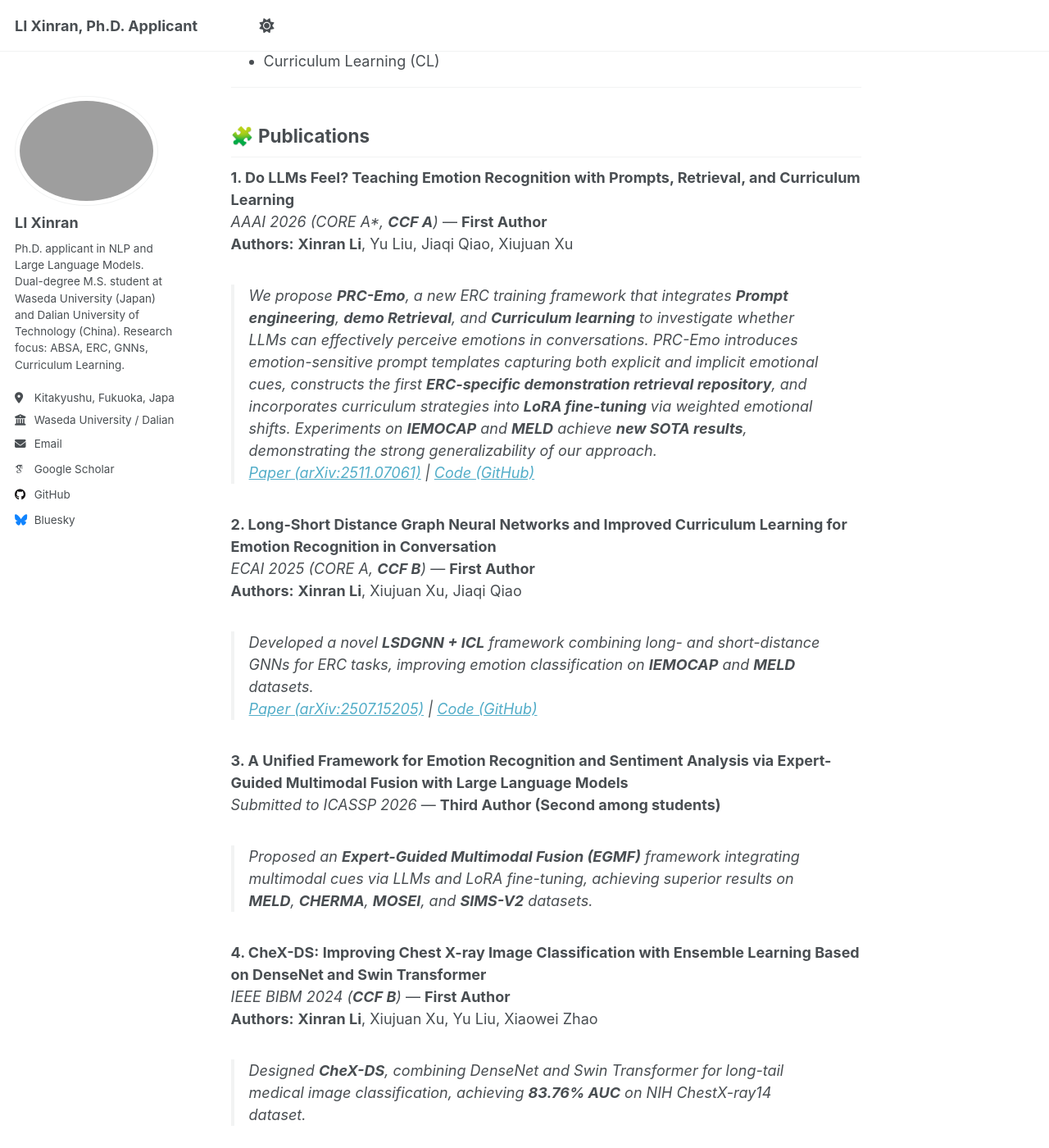
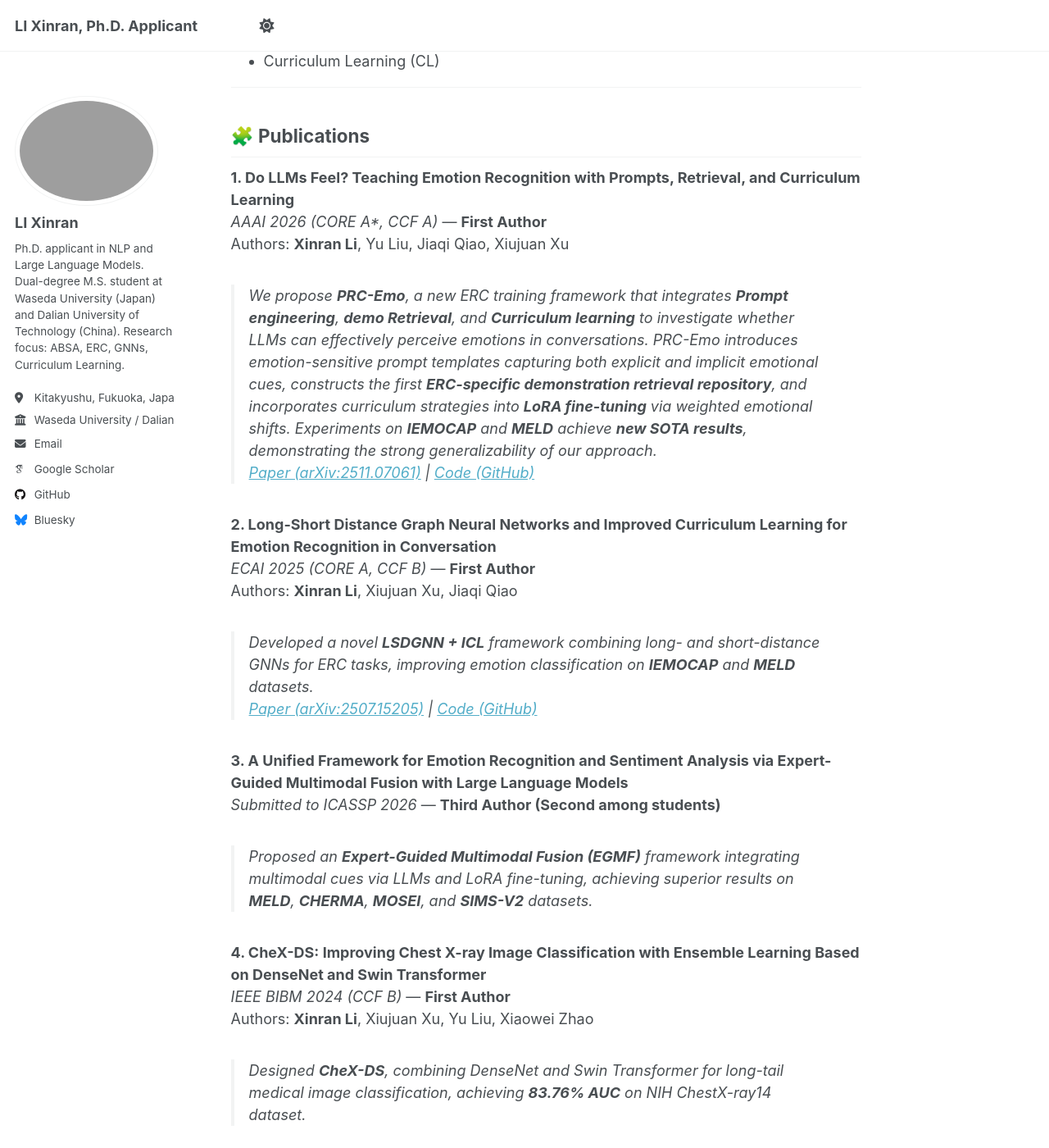
Before and after one commit to LiXinran6/LiXinran6.github.io, a Jekyll site: the page built from _pages/about.md, in a window 1280 px wide and 1400 px high, scrolled down 1262 px. Shown: the whole window at 82% size. Built offline with Jekyll 4.4.1, drawn with Linux system fonts in a browser that asks for light colours; some web fonts are replaced; a script that is not in the unit is left out; part of the change alters nothing that is shown.

```diff
--- a/_pages/about.md
+++ b/_pages/about.md
@@ -46,14 +46,14 @@ My research focuses on **Emotion Recognition in Conversation (ERC)** and **Aspec
 ## 🧩 Publications
 
 **1. Do LLMs Feel? Teaching Emotion Recognition with Prompts, Retrieval, and Curriculum Learning**
-*AAAI 2026 (CORE A\*, **CCF A**)* — **First Author**
-**Authors:** **Xinran Li**, Yu Liu, Jiaqi Qiao, Xiujuan Xu
+*AAAI 2026 (CORE A\*, CCF A)* — **First Author**
+Authors: **Xinran Li**, Yu Liu, Jiaqi Qiao, Xiujuan Xu
 > We propose **PRC-Emo**, a new ERC training framework that integrates **Prompt engineering**, **demo Retrieval**, and **Curriculum learning** to investigate whether LLMs can effectively perceive emotions in conversations. PRC-Emo introduces emotion-sensitive prompt templates capturing both explicit and implicit emotional cues, constructs the first **ERC-specific demonstration retrieval repository**, and incorporates curriculum strategies into **LoRA fine-tuning** via weighted emotional shifts. Experiments on **IEMOCAP** and **MELD** achieve **new SOTA results**, demonstrating the strong generalizability of our approach.
 [Paper (arXiv:2511.07061)](https://arxiv.org/abs/2511.07061) | [Code (GitHub)](https://github.com/LiXinran6/PRC-Emo)
 
 **2. Long-Short Distance Graph Neural Networks and Improved Curriculum Learning for Emotion Recognition in Conversation**
-*ECAI 2025 (CORE A, **CCF B**)* — **First Author**
-**Authors:** **Xinran Li**, Xiujuan Xu, Jiaqi Qiao
+*ECAI 2025 (CORE A, CCF B)* — **First Author**
+Authors: **Xinran Li**, Xiujuan Xu, Jiaqi Qiao
 > Developed a novel **LSDGNN + ICL** framework combining long- and short-distance GNNs for ERC tasks, improving emotion classification on **IEMOCAP** and **MELD** datasets.
 [Paper (arXiv:2507.15205)](https://arxiv.org/abs/2507.15205) | [Code (GitHub)](https://github.com/LiXinran6/LSDGNN_ICL)
 
@@ -62,8 +62,8 @@ My research focuses on **Emotion Recognition in Conversation (ERC)** and **Aspec
 > Proposed an **Expert-Guided Multimodal Fusion (EGMF)** framework integrating multimodal cues via LLMs and LoRA fine-tuning, achieving superior results on **MELD**, **CHERMA**, **MOSEI**, and **SIMS-V2** datasets.
 
 **4. CheX-DS: Improving Chest X-ray Image Classification with Ensemble Learning Based on DenseNet and Swin Transformer**
-*IEEE BIBM 2024 (**CCF B**)* — **First Author**
-**Authors:** **Xinran Li**, Xiujuan Xu, Yu Liu, Xiaowei Zhao
+*IEEE BIBM 2024 (CCF B)* — **First Author**
+Authors: **Xinran Li**, Xiujuan Xu, Yu Liu, Xiaowei Zhao
 > Designed **CheX-DS**, combining DenseNet and Swin Transformer for long-tail medical image classification, achieving **83.76% AUC** on NIH ChestX-ray14 dataset.
 
 ---
```
